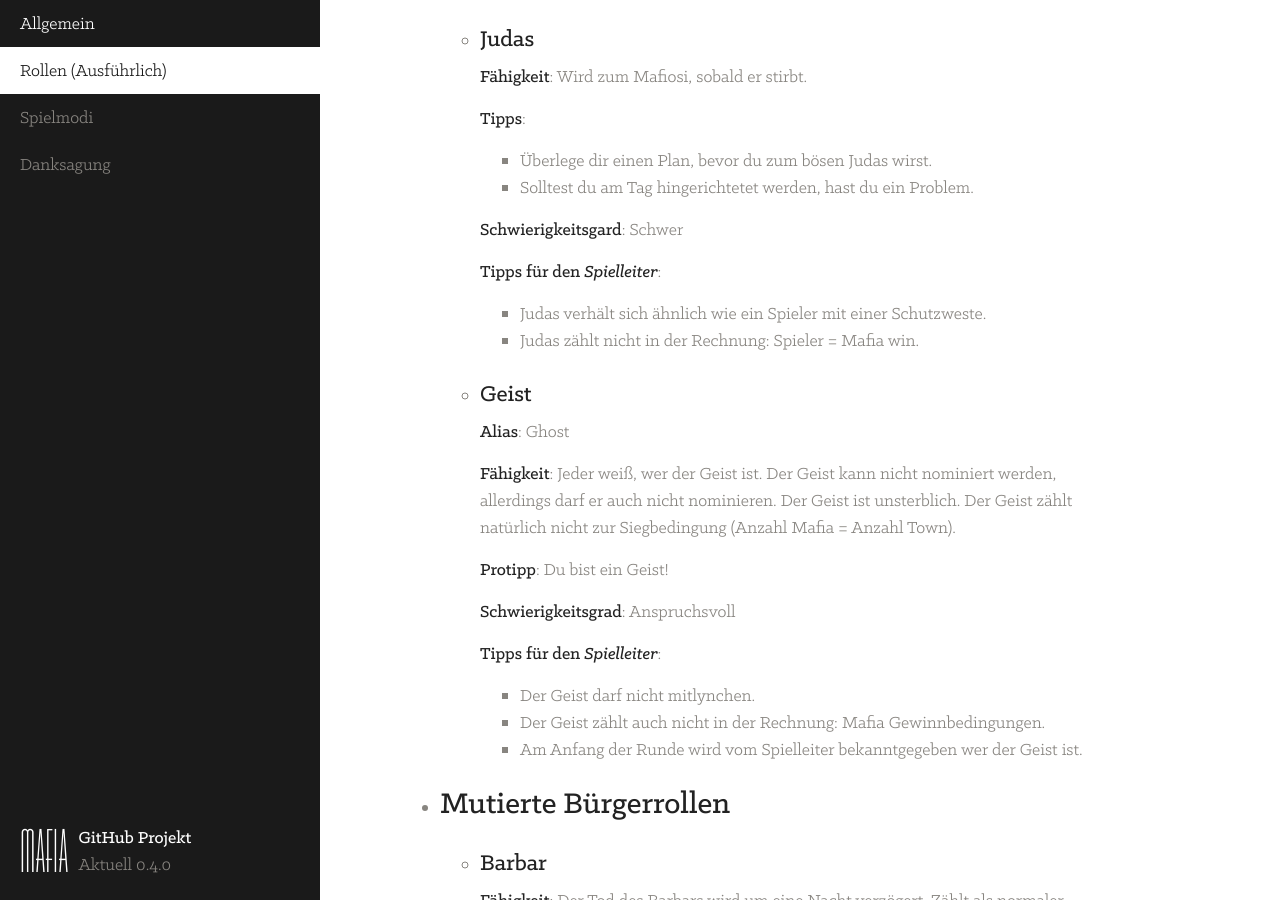
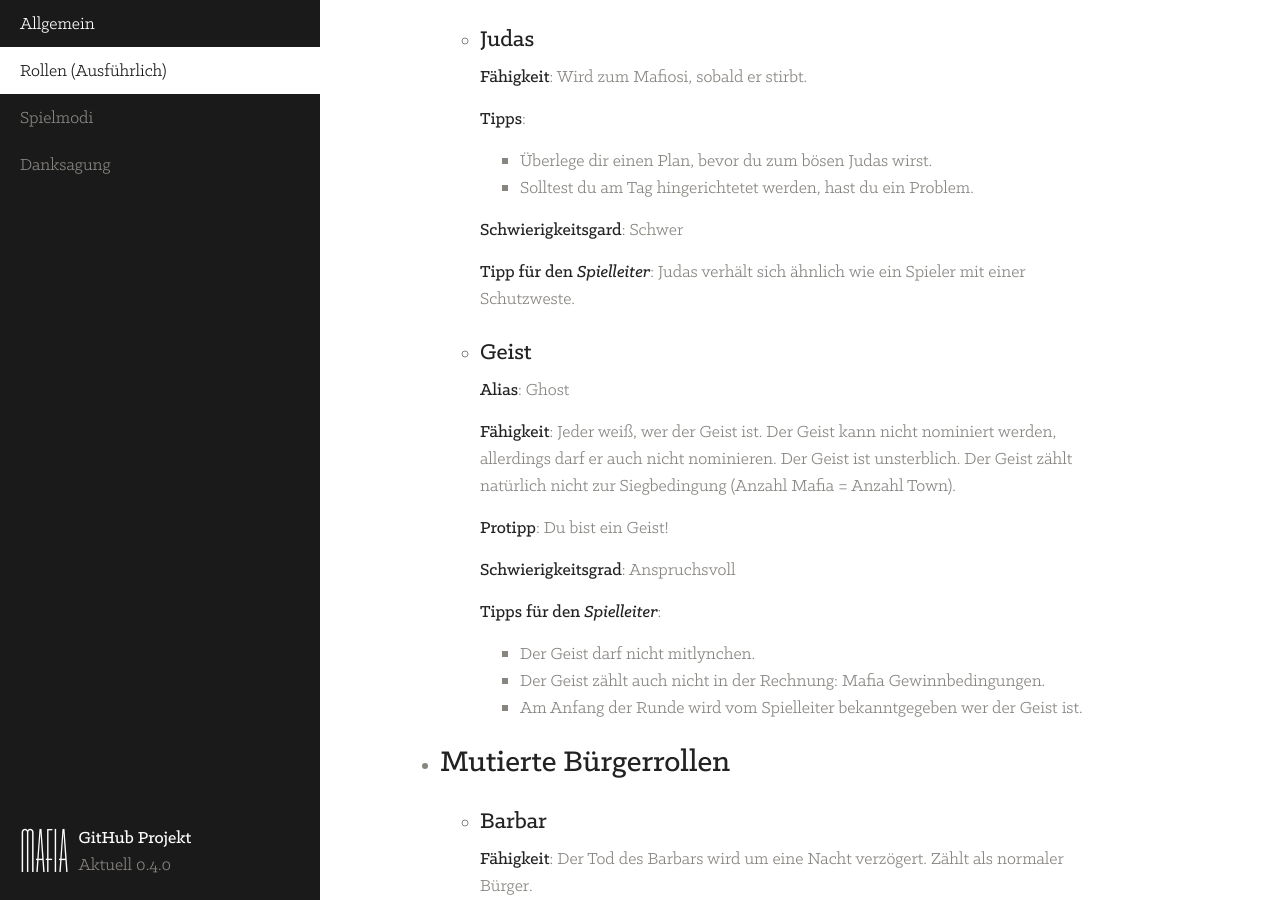
Before and after one commit to gamekeller/mafia, a Jekyll site: the page built from extended.md, in a window 1280 px wide and 900 px high, scrolled down 11646 px. Built offline with Jekyll 4.4.1, drawn with Linux system fonts in a browser that asks for light colours; emoji names are drawn with the system emoji font.

Commit message:
Remove misleading Judas GM tip; closes #11

```diff
--- a/extended.md
+++ b/extended.md
@@ -426,10 +426,7 @@ Jede Rolle ist wichtig, egal ob Bürger oder Mafia Goon, also verschwendet sie n
 
       **Schwierigkeitsgard**: Schwer
 
-      **Tipps für den *Spielleiter***:
-
-      * Judas verhält sich ähnlich wie ein Spieler mit einer Schutzweste.
-      * Judas zählt nicht in der Rechnung: Spieler = Mafia win.
+      **Tipp für den *Spielleiter***: Judas verhält sich ähnlich wie ein Spieler mit einer Schutzweste.
 
   - ### **Geist**
       {: #geist}
```
